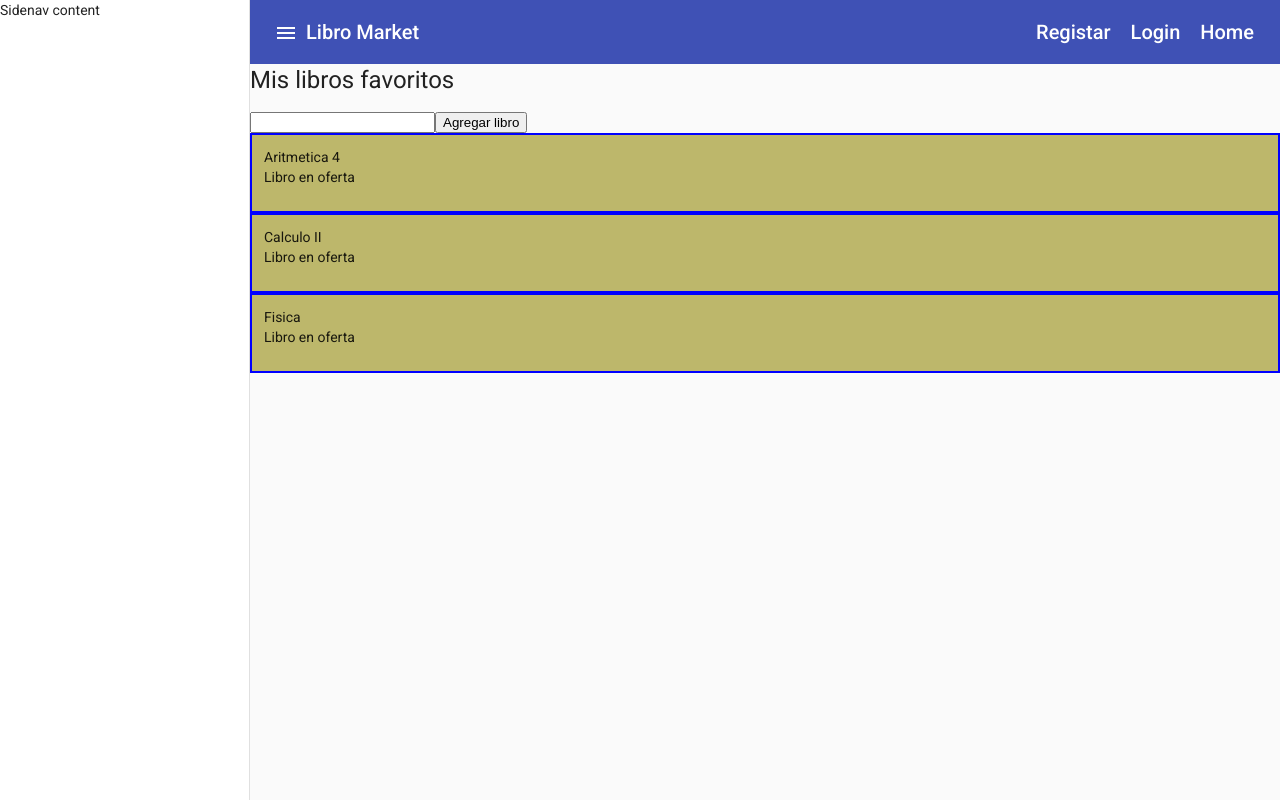
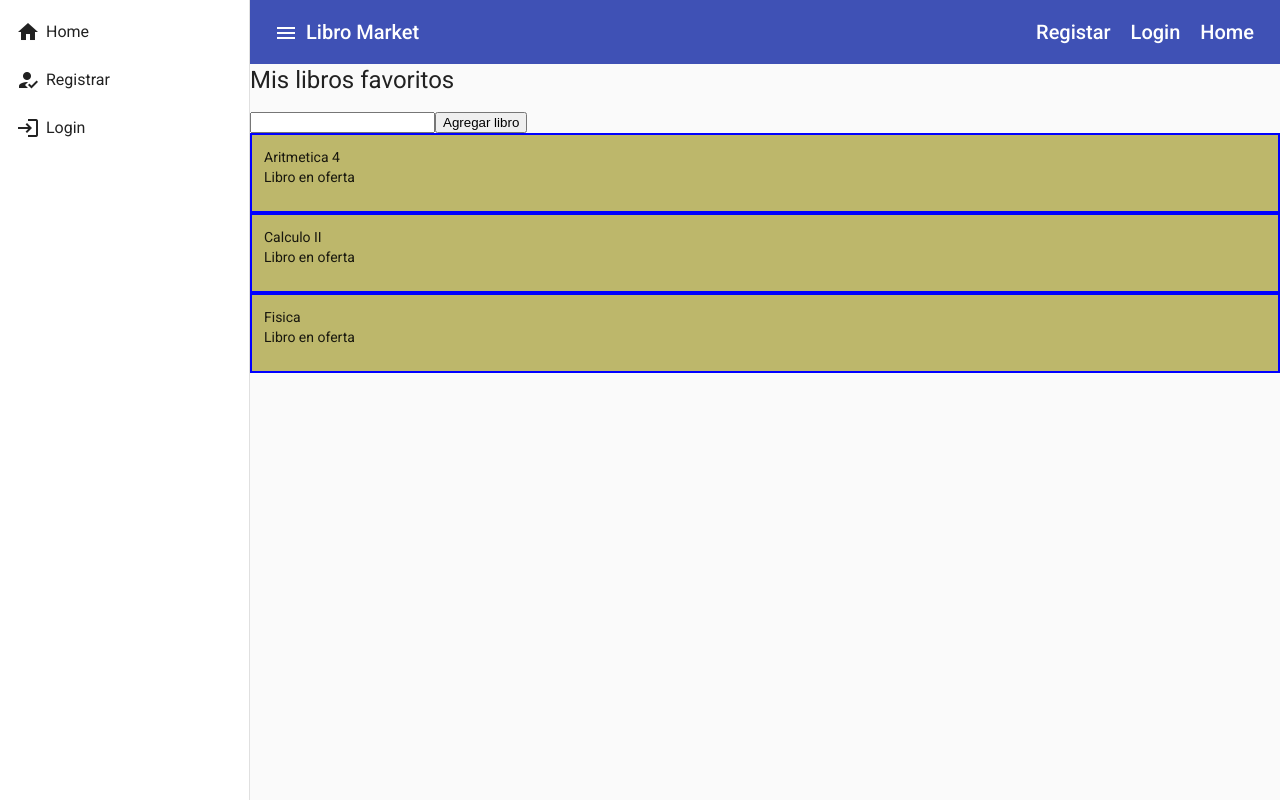
Before and after one commit to frodorix/Microservices, an Angular app in the folder Angular/my-web-app/: page /libros in a window 1280 px wide. Both pictures are taken after a click on the button "menu". Built offline with nearby package versions, Linux system fonts and the light colour scheme.

Commit message:
Add menu to navigation bar

```diff
--- a/Angular/my-web-app/src/app/app.component.css
+++ b/Angular/my-web-app/src/app/app.component.css
@@ -20,3 +20,8 @@ a:active{
   padding: 0;
   margin: 0;
 }
+
+.navegacion-list-label{
+  display: inline-block;
+  padding-left: 6px;
+}
--- a/Angular/my-web-app/src/app/app.component.html
+++ b/Angular/my-web-app/src/app/app.component.html
@@ -1,7 +1,20 @@
 <mat-sidenav-container class="example-container">
   <router-outlet></router-outlet>
   <mat-sidenav mode="side" #menu role="navigation">
-    <p>Sidenav content</p>
+    <mat-nav-list>
+      <a mat-list-item routerLink="/" (click)="menu.close()">
+        <mat-icon>home</mat-icon>
+        <span class="navegacion-list-label">Home</span>
+      </a>
+      <a mat-list-item routerLink="/registrar" (click)="menu.close()">
+        <mat-icon>how_to_reg </mat-icon>
+        <span class="navegacion-list-label">Registrar</span>
+      </a>
+      <a mat-list-item routerLink="/login" (click)="menu.close()">
+        <mat-icon>login</mat-icon>
+        <span class="navegacion-list-label">Login</span>
+      </a>
+      </mat-nav-list >
   </mat-sidenav>
   <mat-sidenav-content>
     <mat-toolbar color="primary">
--- a/Angular/my-web-app/src/app/material/material.module.ts
+++ b/Angular/my-web-app/src/app/material/material.module.ts
@@ -6,6 +6,7 @@ import {MatInputModule} from '@angular/material/input';
 import {MatFormFieldModule} from '@angular/material/form-field';
 import{MatSidenavModule} from '@angular/material/sidenav';
 import{MatToolbarModule} from '@angular/material/toolbar';
+import{MatListModule} from '@angular/material/list';
 
 @NgModule({
   declarations: [],
@@ -17,6 +18,7 @@ import{MatToolbarModule} from '@angular/material/toolbar';
     MatFormFieldModule,
     MatSidenavModule,
     MatToolbarModule,
+    MatListModule,
   ],
   exports:[
     MatButtonModule,
@@ -25,6 +27,7 @@ import{MatToolbarModule} from '@angular/material/toolbar';
     MatFormFieldModule,
     MatSidenavModule,
     MatToolbarModule,
+    MatListModule,
   ]
 })
 export class MaterialModule { }
```
